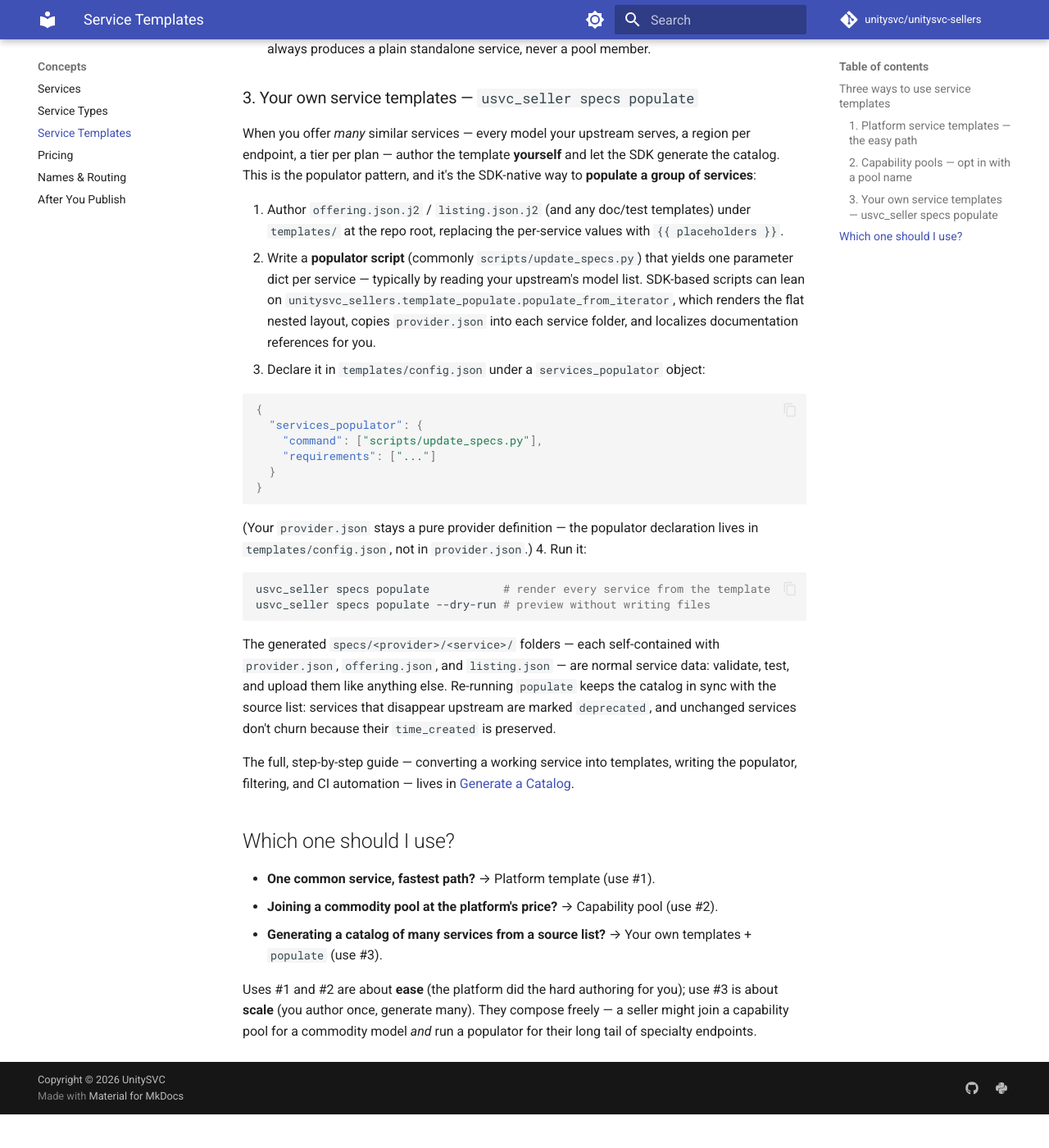
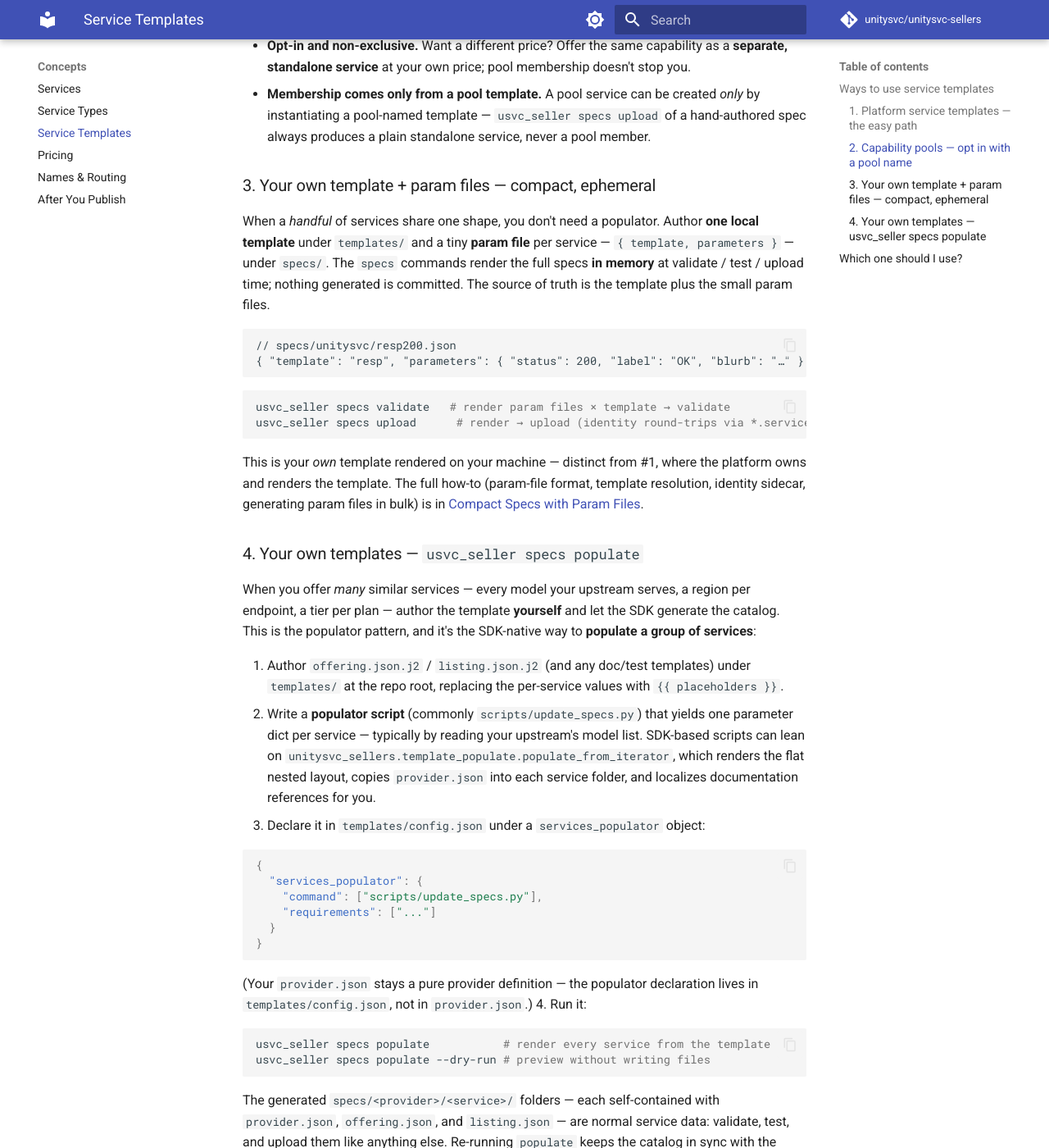
Before and after one commit to unitysvc/unitysvc-sellers, an MkDocs documentation site: the page built from docs/service-templates.md, in a window 1280 px wide and 1400 px high, scrolled down 2522 px. Shown: the whole window at 82% size. Built offline with MkDocs 1.6.1 and Material for MkDocs 9.7.7, drawn with Linux system fonts in a browser that asks for light colours; comment, search, counter and statistics services are not loaded; before the commit the page ends 3881 px from its top, so only the background shows below that; some of the changed text lies outside the part shown.

Commit message:
docs: document the param-file authoring shape
The local "template + param files" shape (a few services sharing one local
template, rendered ephemerally) was only in a design doc and absent from the
"which shape should I use?" framing. Surface it as a first-class authoring
mode alongside spelled-out specs and the populator.

- New guide: guides/param-files.md — file layout, param-file format, local-vs-
  remote template routing, the specs commands, the service.json sidecar, and
  generating param files in bulk (update_params.py vs the populator).
- service-templates.md: add it to the decision matrix (mode 3) + the "which
  one should I use?" section; renumber populate to mode 4.
- services.md: Path A now lists all three local authoring ways (spelled-out,
  param files, populator), each linking to its guide.
- params-file-instantiation.md: mark path B implemented; point to the guide.
- mkdocs nav + fix two stale section-anchor links surfaced by the build.

Co-Authored-By: Claude Opus 4.8 (1M context) <noreply@anthropic.com>

````diff
--- a/docs/guides/generate-catalog.md
+++ b/docs/guides/generate-catalog.md
@@ -4,7 +4,7 @@ When you offer *many* similar services — every model your upstream serves, a
 region per endpoint, a tier per plan — don't author them by hand. Write a
 **populator**: a small template + script that the SDK runs to generate the whole
 `specs/` catalog and keep it in sync with the source. This is pattern #3 from
-[Service Templates](../service-templates.md#3-your-own-service-templates--usvc_seller-specs-populate).
+[Service Templates](../service-templates.md#4-your-own-templates-usvc_seller-specs-populate).
 
 ## The pieces
 
--- a/docs/service-templates.md
+++ b/docs/service-templates.md
@@ -22,16 +22,17 @@ two jobs:
    list (your upstream's model catalog, a spreadsheet, an API) and generate one
    service per item, consistently.
 
-## Three ways to use service templates
+## Ways to use service templates
 
-The three uses sit on a spectrum from *least effort* to *most control*. Pick
-the row that matches what you're doing.
+The uses sit on a spectrum from *least effort* to *most control*. Pick the row
+that matches what you're doing.
 
 | Use | Who authors the template | How you use it | Best for |
 |---|---|---|---|
 | **1. Platform templates** | The platform | Dashboard *Create from template*, or `usvc_seller params instantiate` | Offering a common service type with zero file authoring |
 | **2. Capability pools** | The platform (template carries a pool name) | Instantiate a pool template (dashboard or CLI); you provide only the upstream URL | Joining a fungible, uniformly-priced commodity pool |
-| **3. Your own templates** | You | Author `.j2` templates + a populator script, then `usvc_seller specs populate` | Generating many services programmatically from a source list |
+| **3. Your own template + param files** | You | A tiny param file per service + `usvc_seller specs upload` (rendered ephemerally) | A **few** services that share one shape, authored by hand |
+| **4. Your own templates + populate** | You | Author `.j2` templates + a populator script, then `usvc_seller specs populate` (materializes specs) | Generating **many** services programmatically from a source list |
 
 ### 1. Platform service templates — the easy path
 
@@ -106,7 +107,30 @@ A few consequences worth knowing:
   hand-authored spec always produces a plain standalone service, never a pool
   member.
 
-### 3. Your own service templates — `usvc_seller specs populate`
+### 3. Your own template + param files — compact, ephemeral
+
+When a *handful* of services share one shape, you don't need a populator. Author
+**one local template** under `templates/` and a tiny **param file** per service —
+`{ template, parameters }` — under `specs/`. The `specs` commands render the full
+specs **in memory** at validate / test / upload time; nothing generated is
+committed. The source of truth is the template plus the small param files.
+
+```jsonc
+// specs/unitysvc/resp200.json
+{ "template": "resp", "parameters": { "status": 200, "label": "OK", "blurb": "…" } }
+```
+
+```bash
+usvc_seller specs validate   # render param files × template → validate
+usvc_seller specs upload      # render → upload (identity round-trips via *.service.json)
+```
+
+This is your *own* template rendered on your machine — distinct from #1, where the
+platform owns and renders the template. The full how-to (param-file format,
+template resolution, identity sidecar, generating param files in bulk) is in
+[Compact Specs with Param Files](guides/param-files.md).
+
+### 4. Your own templates — `usvc_seller specs populate`
 
 When you offer *many* similar services — every model your upstream serves, a
 region per endpoint, a tier per plan — author the template **yourself** and let
@@ -158,10 +182,16 @@ writing the populator, filtering, and CI automation — lives in
 - **One common service, fastest path?** → Platform template (use #1).
 - **Joining a commodity pool at the platform's price?** → Capability pool
   (use #2).
+- **A few services that share one shape, authored by hand?** → Your own template
+  + [param files](guides/param-files.md) (use #3).
 - **Generating a catalog of many services from a source list?** → Your own
-  templates + `populate` (use #3).
+  templates + [`populate`](guides/generate-catalog.md) (use #4).
 
 Uses #1 and #2 are about **ease** (the platform did the hard authoring for you);
-use #3 is about **scale** (you author once, generate many). They compose freely
-— a seller might join a capability pool for a commodity model *and* run a
-populator for their long tail of specialty endpoints.
+uses #3 and #4 are about **reuse of your own template** — #3 stays compact and
+ephemeral for a handful, #4 *materializes* a whole catalog at scale. They compose
+freely — a seller might join a capability pool for a commodity model, keep a few
+hand-tuned endpoints as param files, *and* run a populator for their long tail.
+
+For the purely hand-authored, no-template case, see
+[Author & Upload Specs](guides/author-specs.md).
--- a/mkdocs.yml
+++ b/mkdocs.yml
@@ -87,6 +87,7 @@ nav:
       - After You Publish: seller-lifecycle.md
   - Guides:
       - Author & Upload Specs: guides/author-specs.md
+      - Compact Specs with Param Files: guides/param-files.md
       - Create from a Template: guides/create-from-template.md
       - Generate a Catalog: guides/generate-catalog.md
       - Document Services: documenting-services.md
````
Also changed, not shown: docs/dev-notes/params-file-instantiation.md (+7 -3 lines), docs/guides/catalog-extras.md (+1 -1 lines), docs/guides/param-files.md (added, +175 -0 lines), docs/services.md (+10 -3 lines).
